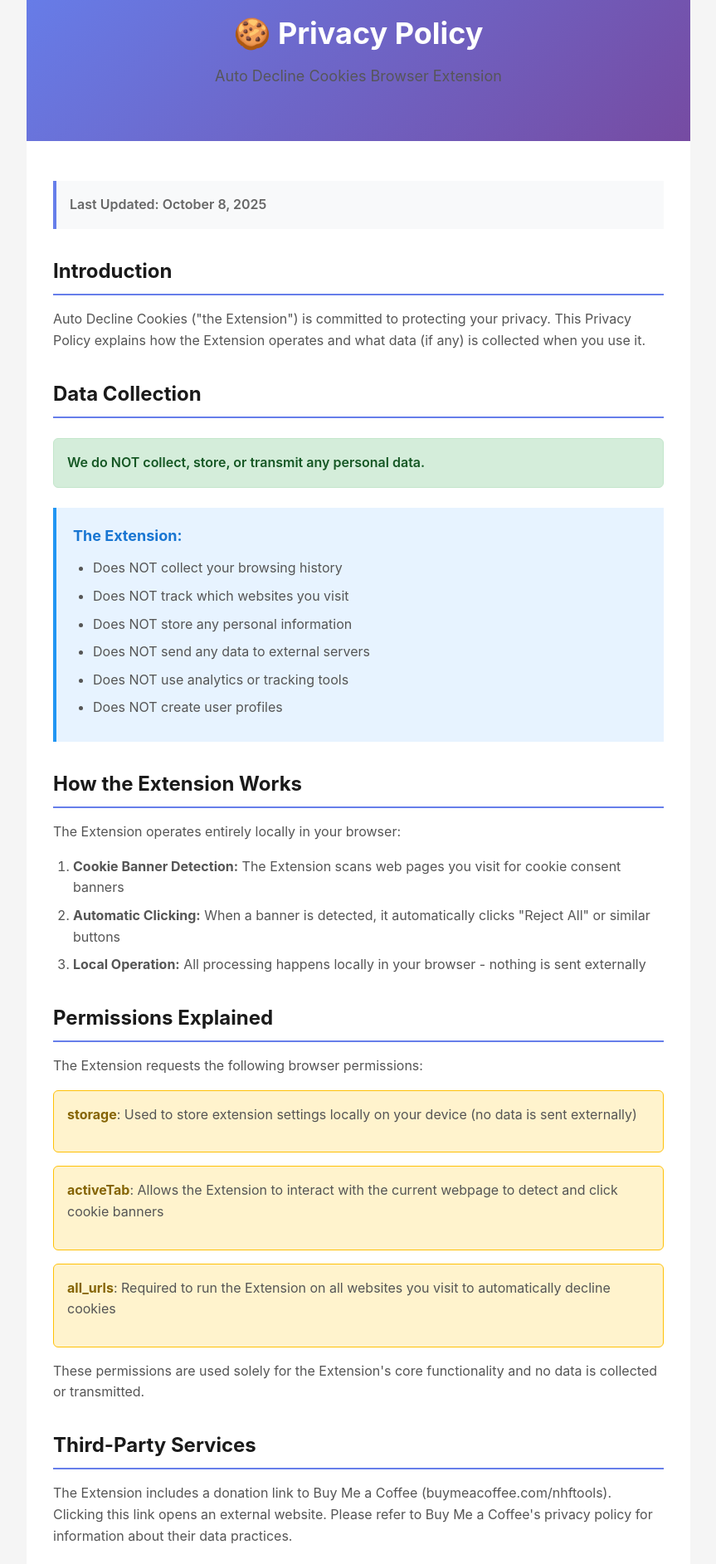
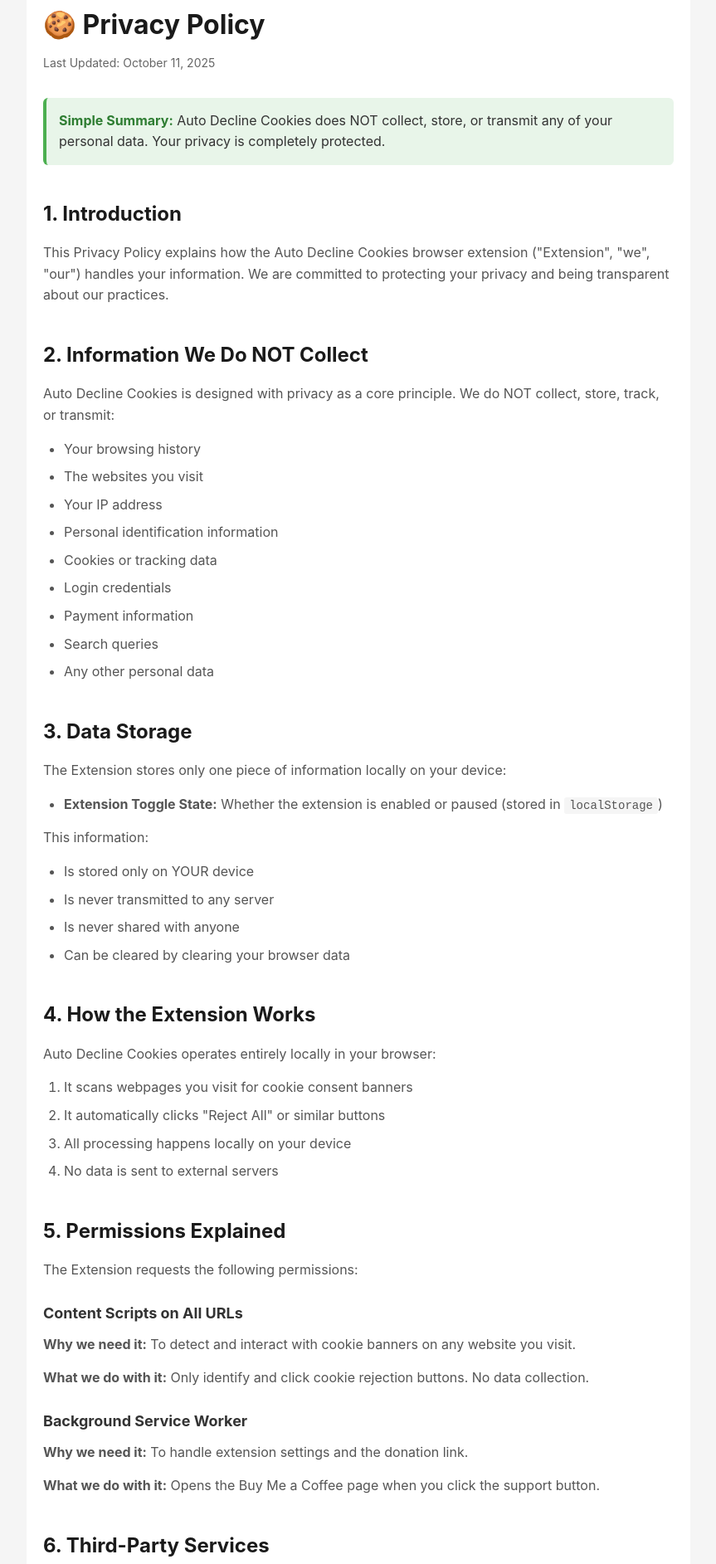
Before and after one commit to jaker550/cookie-decliner-privacy, a plain HTML site: page index.html in a window 1280 px wide. Shown: the part 36-1921 px from the top of the page at 83% size, without its empty margins (208-1071 px from the left). Drawn offline with Linux system fonts and the light colour scheme.

Commit message:
Update index.html

```diff
--- a/index.html
+++ b/index.html
@@ -21,61 +21,45 @@
         .container {
             max-width: 800px;
             margin: 0 auto;
+            padding: 40px 20px;
             background: white;
             min-height: 100vh;
         }
 
-        header {
-            background: linear-gradient(135deg, #667eea 0%, #764ba2 100%);
-            color: white;
-            padding: 48px 32px;
-            text-align: center;
-        }
-
-        header h1 {
-            font-size: 36px;
-            margin-bottom: 8px;
-        }
-
-        header .subtitle {
-            font-size: 18px;
-            opacity: 0.95;
-        }
-
-        .content {
-            padding: 48px 32px;
+        h1 {
+            font-size: 32px;
+            margin-bottom: 10px;
+            color: #1a1a1a;
         }
 
         .last-updated {
-            background: #f8f9fa;
-            border-left: 4px solid #667eea;
-            padding: 16px;
-            margin-bottom: 32px;
-            font-weight: 600;
             color: #666;
+            font-size: 14px;
+            margin-bottom: 30px;
         }
 
         h2 {
             font-size: 24px;
+            margin-top: 40px;
+            margin-bottom: 15px;
             color: #1a1a1a;
-            margin-top: 32px;
-            margin-bottom: 16px;
-            padding-bottom: 8px;
-            border-bottom: 2px solid #667eea;
         }
 
-        h2:first-of-type {
-            margin-top: 0;
+        h3 {
+            font-size: 18px;
+            margin-top: 25px;
+            margin-bottom: 10px;
+            color: #333;
         }
 
         p {
-            margin-bottom: 16px;
+            margin-bottom: 15px;
             color: #555;
         }
 
         ul, ol {
-            margin-bottom: 16px;
-            padding-left: 24px;
+            margin-bottom: 15px;
+            margin-left: 25px;
         }
 
         li {
@@ -84,199 +68,185 @@
         }
 
         .highlight {
-            background: #d4edda;
-            border: 1px solid #c3e6cb;
+            background: #e8f5e9;
+            padding: 15px;
             border-radius: 6px;
-            padding: 16px;
-            margin: 24px 0;
-            font-weight: 600;
-            color: #155724;
+            margin: 20px 0;
+            border-left: 4px solid #4caf50;
         }
 
-        .no-data {
-            background: #e7f3ff;
-            border-left: 4px solid #2196F3;
-            padding: 20px;
-            margin: 24px 0;
+        .highlight strong {
+            color: #2e7d32;
         }
 
-        .no-data h3 {
-            color: #1976D2;
-            margin-bottom: 12px;
-            font-size: 18px;
-        }
-
-        .no-data ul {
-            margin-bottom: 0;
-        }
-
-        .permission-box {
-            background: #fff3cd;
-            border: 1px solid #ffc107;
-            border-radius: 6px;
-            padding: 16px;
-            margin: 16px 0;
-        }
-
-        .permission-box strong {
-            color: #856404;
-        }
-
-        footer {
-            background: #2c3e50;
-            color: white;
-            padding: 32px;
-            text-align: center;
-        }
-
-        footer p {
-            color: #ecf0f1;
-            margin-bottom: 8px;
-        }
-
-        footer a {
-            color: #3498db;
+        a {
+            color: #667eea;
             text-decoration: none;
         }
 
-        footer a:hover {
+        a:hover {
             text-decoration: underline;
         }
 
-        .contact-info {
-            background: #f8f9fa;
-            border-radius: 6px;
-            padding: 20px;
-            margin: 24px 0;
+        .section {
+            margin-bottom: 30px;
         }
 
-        .contact-info p {
-            margin-bottom: 8px;
-        }
-
-        @media (max-width: 768px) {
-            header {
-                padding: 32px 20px;
-            }
-
-            header h1 {
-                font-size: 28px;
-            }
-
-            .content {
-                padding: 32px 20px;
-            }
-
-            h2 {
-                font-size: 20px;
-            }
+        code {
+            background: #f5f5f5;
+            padding: 2px 6px;
+            border-radius: 3px;
+            font-family: 'Courier New', monospace;
+            font-size: 14px;
         }
     </style>
 </head>
 <body>
     <div class="container">
-        <header>
-            <h1>🍪 Privacy Policy</h1>
-            <p class="subtitle">Auto Decline Cookies Browser Extension</p>
-        </header>
+        <h1>🍪 Privacy Policy</h1>
+        <p class="last-updated">Last Updated: October 11, 2025</p>
 
-        <div class="content">
-            <div class="last-updated">
-                Last Updated: October 8, 2025
-            </div>
+        <div class="highlight">
+            <strong>Simple Summary:</strong> Auto Decline Cookies does NOT collect, store, or transmit any of your personal data. Your privacy is completely protected.
+        </div>
 
-            <h2>Introduction</h2>
-            <p>Auto Decline Cookies ("the Extension") is committed to protecting your privacy. This Privacy Policy explains how the Extension operates and what data (if any) is collected when you use it.</p>
+        <div class="section">
+            <h2>1. Introduction</h2>
+            <p>This Privacy Policy explains how the Auto Decline Cookies browser extension ("Extension", "we", "our") handles your information. We are committed to protecting your privacy and being transparent about our practices.</p>
+        </div>
 
-            <h2>Data Collection</h2>
-            <div class="highlight">
-                We do NOT collect, store, or transmit any personal data.
-            </div>
+        <div class="section">
+            <h2>2. Information We Do NOT Collect</h2>
+            <p>Auto Decline Cookies is designed with privacy as a core principle. We do NOT collect, store, track, or transmit:</p>
+            <ul>
+                <li>Your browsing history</li>
+                <li>The websites you visit</li>
+                <li>Your IP address</li>
+                <li>Personal identification information</li>
+                <li>Cookies or tracking data</li>
+                <li>Login credentials</li>
+                <li>Payment information</li>
+                <li>Search queries</li>
+                <li>Any other personal data</li>
+            </ul>
+        </div>
 
-            <div class="no-data">
-                <h3>The Extension:</h3>
-                <ul>
-                    <li>Does NOT collect your browsing history</li>
-                    <li>Does NOT track which websites you visit</li>
-                    <li>Does NOT store any personal information</li>
-                    <li>Does NOT send any data to external servers</li>
-                    <li>Does NOT use analytics or tracking tools</li>
-                    <li>Does NOT create user profiles</li>
-                </ul>
-            </div>
+        <div class="section">
+            <h2>3. Data Storage</h2>
+            <p>The Extension stores only one piece of information locally on your device:</p>
+            <ul>
+                <li><strong>Extension Toggle State:</strong> Whether the extension is enabled or paused (stored in <code>localStorage</code>)</li>
+            </ul>
+            <p>This information:</p>
+            <ul>
+                <li>Is stored only on YOUR device</li>
+                <li>Is never transmitted to any server</li>
+                <li>Is never shared with anyone</li>
+                <li>Can be cleared by clearing your browser data</li>
+            </ul>
+        </div>
 
-            <h2>How the Extension Works</h2>
-            <p>The Extension operates entirely locally in your browser:</p>
+        <div class="section">
+            <h2>4. How the Extension Works</h2>
+            <p>Auto Decline Cookies operates entirely locally in your browser:</p>
             <ol>
-                <li><strong>Cookie Banner Detection:</strong> The Extension scans web pages you visit for cookie consent banners</li>
-                <li><strong>Automatic Clicking:</strong> When a banner is detected, it automatically clicks "Reject All" or similar buttons</li>
-                <li><strong>Local Operation:</strong> All processing happens locally in your browser - nothing is sent externally</li>
+                <li>It scans webpages you visit for cookie consent banners</li>
+                <li>It automatically clicks "Reject All" or similar buttons</li>
+                <li>All processing happens locally on your device</li>
+                <li>No data is sent to external servers</li>
             </ol>
+        </div>
 
-            <h2>Permissions Explained</h2>
-            <p>The Extension requests the following browser permissions:</p>
+        <div class="section">
+            <h2>5. Permissions Explained</h2>
+            <p>The Extension requests the following permissions:</p>
 
-            <div class="permission-box">
-                <p><strong>storage</strong>: Used to store extension settings locally on your device (no data is sent externally)</p>
-            </div>
+            <h3>Content Scripts on All URLs</h3>
+            <p><strong>Why we need it:</strong> To detect and interact with cookie banners on any website you visit.</p>
+            <p><strong>What we do with it:</strong> Only identify and click cookie rejection buttons. No data collection.</p>
 
-            <div class="permission-box">
-                <p><strong>activeTab</strong>: Allows the Extension to interact with the current webpage to detect and click cookie banners</p>
-            </div>
+            <h3>Background Service Worker</h3>
+            <p><strong>Why we need it:</strong> To handle extension settings and the donation link.</p>
+            <p><strong>What we do with it:</strong> Opens the Buy Me a Coffee page when you click the support button.</p>
+        </div>
 
-            <div class="permission-box">
-                <p><strong>all_urls</strong>: Required to run the Extension on all websites you visit to automatically decline cookies</p>
-            </div>
+        <div class="section">
+            <h2>6. Third-Party Services</h2>
+            <p>The Extension includes a link to Buy Me a Coffee (buymeacoffee.com) for voluntary donations. This link:</p>
+            <ul>
+                <li>Only opens when you manually click the "Buy Me a Coffee" button</li>
+                <li>Takes you to an external website (not controlled by us)</li>
+                <li>Is subject to Buy Me a Coffee's own privacy policy</li>
+                <li>Does not automatically track or send any data</li>
+            </ul>
+        </div>
 
-            <p>These permissions are used solely for the Extension's core functionality and no data is collected or transmitted.</p>
+        <div class="section">
+            <h2>7. Data Sharing</h2>
+            <p><strong>We do not share any data because we do not collect any data.</strong></p>
+            <p>The Extension:</p>
+            <ul>
+                <li>Does not contain analytics</li>
+                <li>Does not contain tracking pixels</li>
+                <li>Does not communicate with external servers</li>
+                <li>Does not share information with third parties</li>
+            </ul>
+        </div>
 
-            <h2>Third-Party Services</h2>
-            <p>The Extension includes a donation link to Buy Me a Coffee (buymeacoffee.com/nhftools). Clicking this link opens an external website. Please refer to Buy Me a Coffee's privacy policy for information about their data practices.</p>
+        <div class="section">
+            <h2>8. Children's Privacy</h2>
+            <p>The Extension does not knowingly collect any information from anyone, including children under 13. Since we don't collect any data at all, the Extension is safe for users of all ages.</p>
+        </div>
 
-            <h2>Browser Storage</h2>
-            <p>The Extension may store minimal preference data locally in your browser using the browser's storage API. This data:</p>
+        <div class="section">
+            <h2>9. Changes to This Privacy Policy</h2>
+            <p>If we make changes to this Privacy Policy, we will update the "Last Updated" date at the top of this page. Continued use of the Extension after changes constitutes acceptance of the updated policy.</p>
+        </div>
+
+        <div class="section">
+            <h2>10. Open Source</h2>
+            <p>Auto Decline Cookies is transparent in its operations. You can verify our privacy claims by:</p>
             <ul>
-                <li>Never leaves your device</li>
-                <li>Is not accessible to us or any third parties</li>
-                <li>Can be deleted at any time by removing the Extension</li>
+                <li>Reviewing the extension code in the Chrome Web Store</li>
+                <li>Inspecting the source code directly</li>
+                <li>Monitoring network traffic (you'll see no data being sent)</li>
             </ul>
+        </div>
 
-            <h2>Changes to This Privacy Policy</h2>
-            <p>We may update this Privacy Policy from time to time. Any changes will be reflected in the "Last Updated" date at the top of this document. Continued use of the Extension after changes constitutes acceptance of the updated Privacy Policy.</p>
+        <div class="section">
+            <h2>11. Your Rights</h2>
+            <p>Since we don't collect any personal data:</p>
+            <ul>
+                <li>There is no data to access, modify, or delete</li>
+                <li>You maintain complete control over your browsing privacy</li>
+                <li>You can uninstall the extension at any time with no data trail</li>
+            </ul>
+        </div>
 
-            <h2>Children's Privacy</h2>
-            <p>The Extension does not knowingly collect any information from anyone, including children under the age of 13.</p>
+        <div class="section">
+            <h2>12. Contact Information</h2>
+            <p>If you have questions about this Privacy Policy or the Extension, you can:</p>
+            <ul>
+                <li>Contact us through Buy Me a Coffee: <a href="https://buymeacoffee.com/nhftools" target="_blank">buymeacoffee.com/nhftools</a></li>
+                <li>Leave a review on the Chrome Web Store</li>
+            </ul>
+        </div>
 
-            <h2>Your Rights</h2>
-            <p>Since we do not collect any personal data, there is no data to access, modify, or delete. You maintain complete control over the Extension and can:</p>
-            <ul>
-                <li>Disable the Extension at any time through your browser settings</li>
-                <li>Uninstall the Extension to completely remove it and any locally stored preferences</li>
-            </ul>
-
-            <h2>Contact Information</h2>
-            <div class="contact-info">
-                <p>If you have questions about this Privacy Policy or the Extension's privacy practices, you can contact us at:</p>
-                <p><strong>Email: </strong>jakegalea2@gmail.com</p>
-            </div>
-
-            <h2>Legal Compliance</h2>
+        <div class="section">
+            <h2>13. Legal Compliance</h2>
             <p>This Extension complies with:</p>
             <ul>
                 <li>General Data Protection Regulation (GDPR)</li>
                 <li>California Consumer Privacy Act (CCPA)</li>
-                <li>Other applicable privacy laws</li>
+                <li>Chrome Web Store Developer Program Policies</li>
+                <li>Other applicable privacy regulations</li>
             </ul>
-            <p>Since no personal data is collected, processed, or stored, there are no data protection obligations to fulfill.</p>
-
-            <h2>Transparency</h2>
-            <p>The Extension is designed with privacy as a core principle. Its sole purpose is to enhance your privacy by automatically declining tracking cookies on websites you visit. We believe in practicing what we preach - your privacy matters to us, which is why we designed this Extension to operate entirely locally without any data collection.</p>
+            <p>Compliance is simple because we don't collect any personal data.</p>
         </div>
 
-        <footer>
-            <p>&copy; 2025 Auto Decline Cookies</p>
-            <p>Protecting your privacy, one cookie banner at a time 🍪</p>
-        </footer>
+        <div class="highlight">
+            <strong>Bottom Line:</strong> Auto Decline Cookies is a privacy-focused tool that helps protect your privacy by declining cookies. We practice what we preach - your data stays private because we never collect it in the first place.
+        </div>
     </div>
 </body>
 </html>
```
